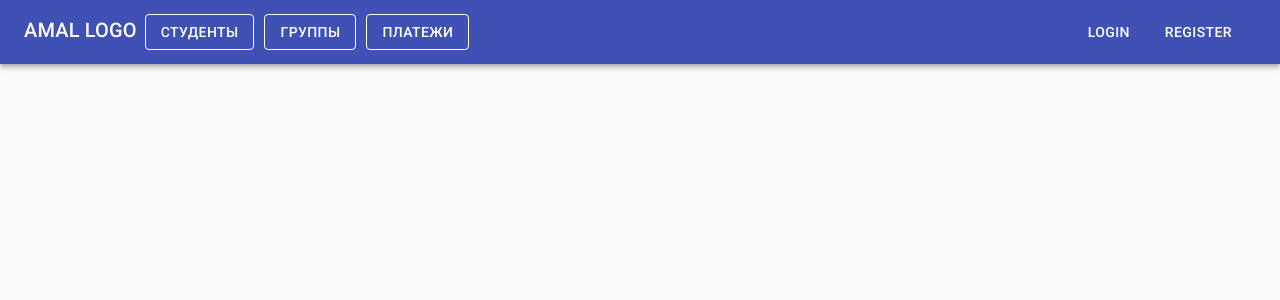
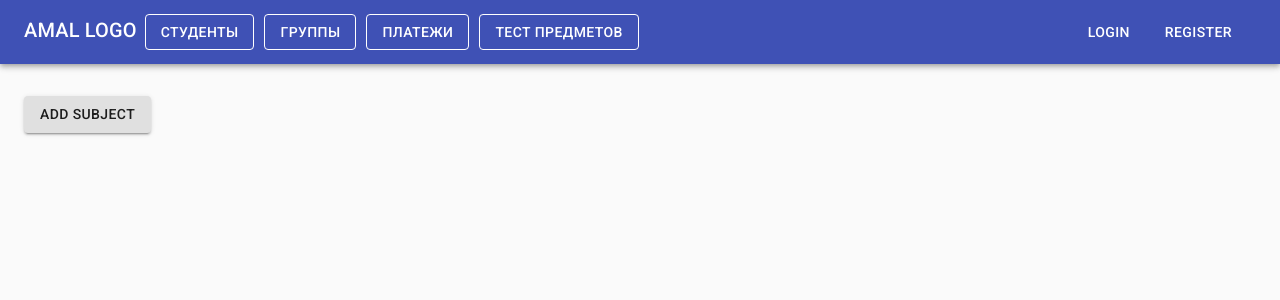
Before and after one commit to xx3u/amal_frontend, a React (Create React App) app: page /admin-app/testsubj in a window 1280 px wide. Shown: the top 300 px of the page. Built offline with nearby package versions, Linux system fonts and the light colour scheme.

Commit message:
Создана форма добавления предмета и тестоый компонент вызова этой формы

```diff
--- a/src/App.js
+++ b/src/App.js
@@ -9,6 +9,7 @@ import CreateStudentForm from './containers/Forms/Student/CreateStudentForm';
 import EditStudentForm from './containers/Forms/Student/EditStudentForm';
 import StudentDetailPage from './pages/StudentDetailPage/StudentDetailPage';
 import PaymentsPage from './pages/PaymentsPage/PaymentsPage';
+import TestSubjPage from './pages/TestSubjPage/TestSubjPage';
 
 function App() {
   return (
@@ -23,6 +24,7 @@ function App() {
           <Route path='/admin-app/students/:id' exact component={StudentDetailPage} />
           <Route path={['/admin-app/students', '/']} exact component={StudentsPage} />
           <Route path='/admin-app/payments' exact component={PaymentsPage} />
+          <Route path='/admin-app/testsubj' exact component={TestSubjPage} />
         </Switch>
       </Layout>
     </div>
--- a/src/components/Layout/Header.js
+++ b/src/components/Layout/Header.js
@@ -52,6 +52,15 @@ const Header = () => {
             >
               Платежи
             </Button>
+            <Button
+              component={Link}
+              to='/admin-app/testsubj'
+              color='inherit'
+              variant='outlined'
+              className={classes.btn}
+            >
+              Тест предметов
+            </Button>
           </Grid>
           <Grid item>
             <Button color='inherit' className={classes.menuButton}>
--- /dev/null
+++ b/src/pages/TestSubjPage/TestSubjPage.js
@@ -0,0 +1,32 @@
+import React, { useState } from 'react';
+import { Button, Grid } from '@material-ui/core';
+import { makeStyles } from '@material-ui/core/styles';
+import CreateSubjectForm from '../../containers/Forms/Subject/CreateSubjectForm';
+
+const useStyles = makeStyles((theme) => ({
+  content: {
+    marginTop: theme.spacing(4),
+  },
+  addBtn: {
+    marginBottom: 20,
+  },
+}));
+
+const TestSubjPage = () => {
+  const classes = useStyles();
+  const [isOpen, setIsOpen] = useState({ status: false });
+
+  const openSubjectForm = () => {
+    setIsOpen({ status: true });
+  };
+  return (
+    <Grid container className={classes.content}>
+      <CreateSubjectForm isOpen={isOpen} title='Add subject' />
+      <Button variant='contained' color='default' className={classes.addBtn} onClick={openSubjectForm}>
+        Add Subject
+      </Button>
+    </Grid>
+  );
+};
+
+export default TestSubjPage;
```
